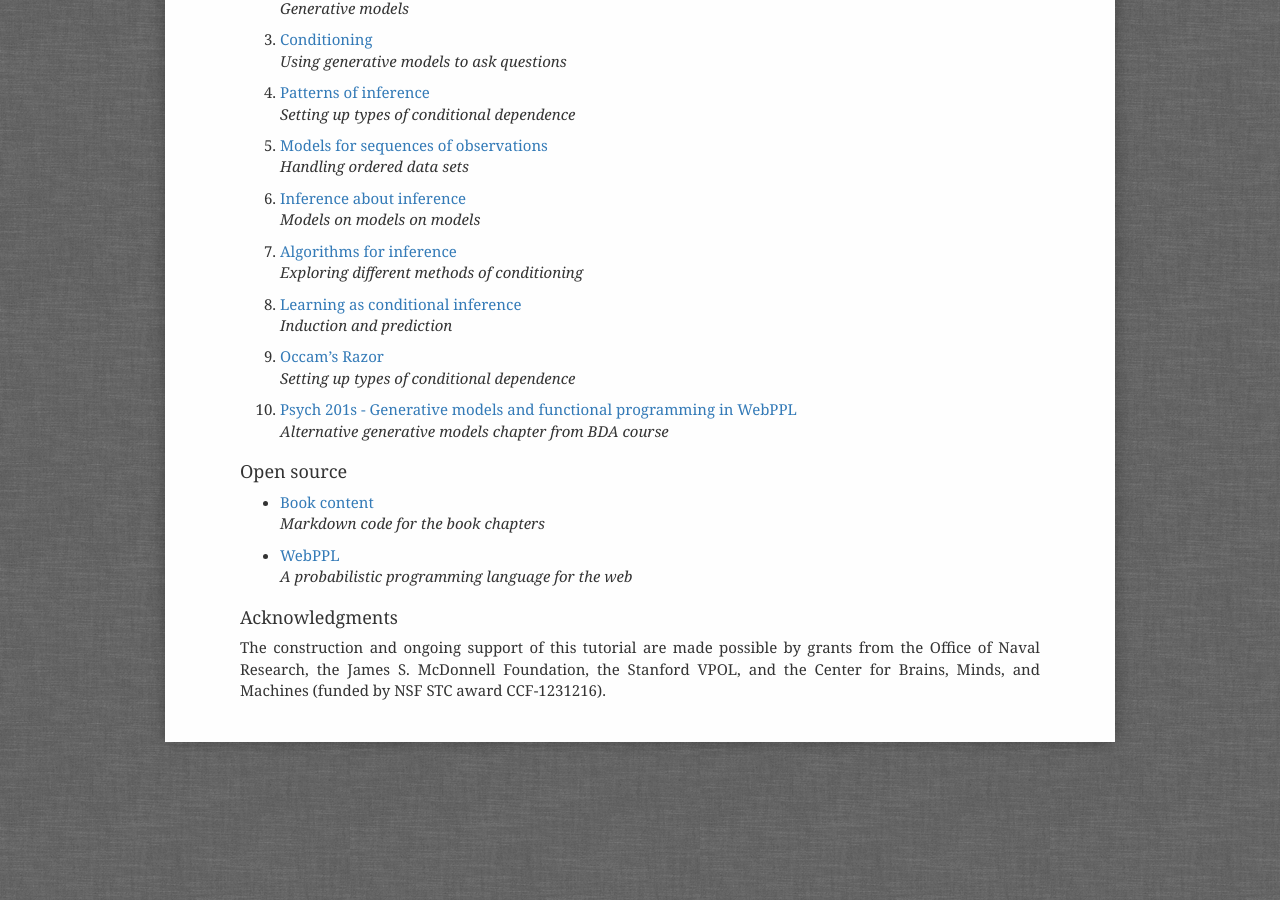
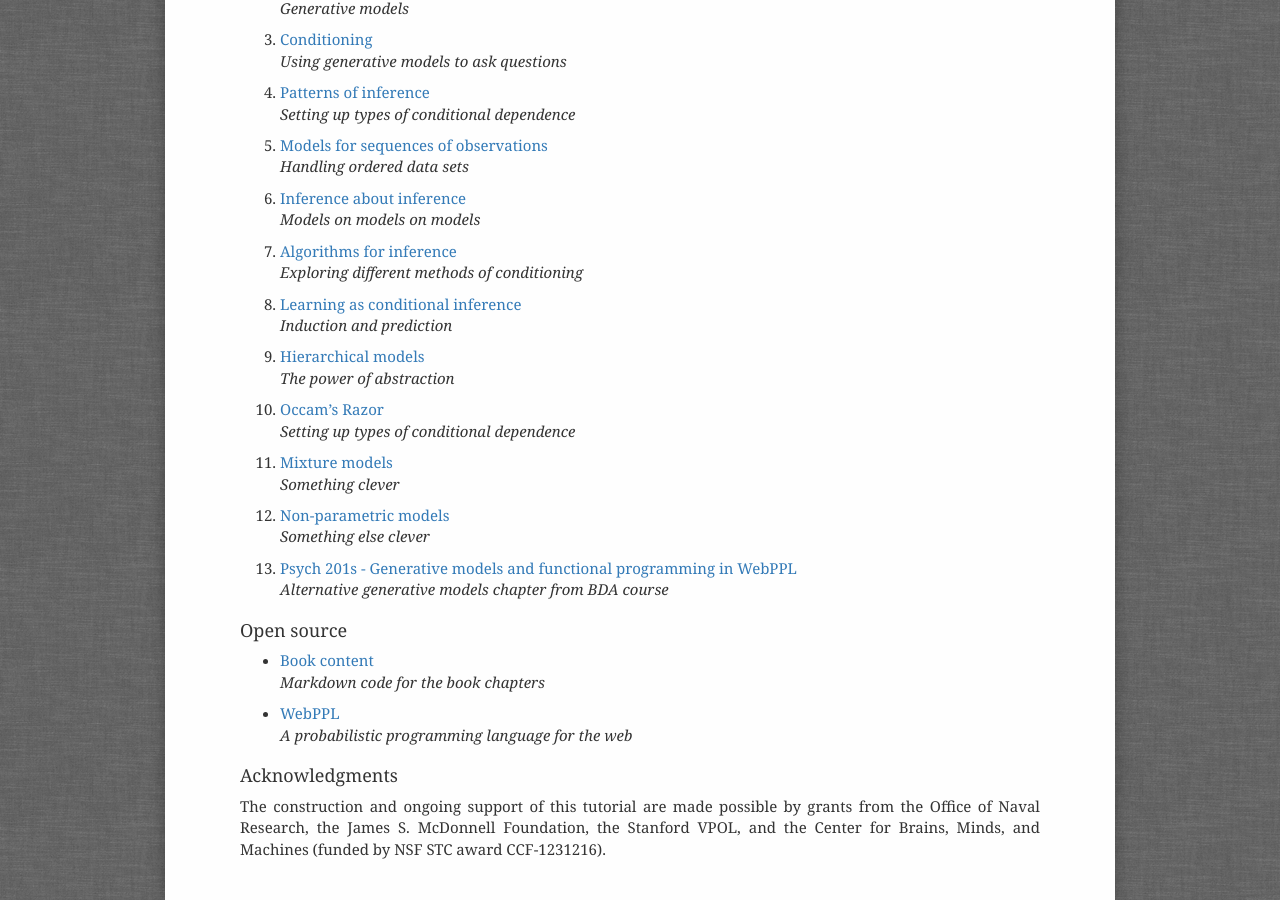
Before and after one commit to probmods/probmods2, a Jekyll site: the page built from index.md, in a window 1280 px wide and 900 px high, scrolled down 572 px. Built offline with Jekyll 4.4.1, drawn with Linux system fonts in a browser that asks for light colours; nearby versions of some CDN libraries; some web fonts are replaced; library files that are not in the unit come from our copies.

Commit message:
Fix headers to show up in index

```diff
--- a/chapters/09-hierarchical-models.md
+++ b/chapters/09-hierarchical-models.md
@@ -1,3 +1,9 @@
+---
+layout: chapter
+title: Hierarchical models
+description: The power of abstraction
+---
+
 % Hierarchical models
 
 <!-- NEED TO BREAK THIS DOWN INTO TWO KINDS OF POINTS:
--- a/chapters/11-mixture-models.md
+++ b/chapters/11-mixture-models.md
@@ -1,6 +1,12 @@
+---
+layout: chapter
+title: Mixture models
+description: Something clever
+---
+
 % Mixture models
 
-In the chapter on [Hierarchical Models](hierarchical-models.html), we saw the power of probabilistic inference in learning about the latent structure underlying different kinds of observations: the mixture of colors in different bags of marbles, or the prototypical features of categories of animals. In that discussion we always assumed that we knew what kind each observation belonged to---the bag that each marble came from, or the subordinate, basic, and superordinate category of each object. Knowing this allowed us to pool the information from each observation for the appropriate latent variables. What if we don't know *a priori* how to divide up our observations? In this chapter we explore the problem of simultaneously discovering kinds and their properties -- this can be done using *mixture models*.
+In the chapter on [Hierarchical Models]({{base.url}}/chapters/09-hierarchical-models.html), we saw the power of probabilistic inference in learning about the latent structure underlying different kinds of observations: the mixture of colors in different bags of marbles, or the prototypical features of categories of animals. In that discussion we always assumed that we knew what kind each observation belonged to---the bag that each marble came from, or the subordinate, basic, and superordinate category of each object. Knowing this allowed us to pool the information from each observation for the appropriate latent variables. What if we don't know *a priori* how to divide up our observations? In this chapter we explore the problem of simultaneously discovering kinds and their properties -- this can be done using *mixture models*.
 
 # Learning Categories
 Imagine a child who enters the world and begins to see objects. She can't begin by learning the typical features of cats or mice, because she doesn't yet know that there are such kinds of objects as cats and mice. Yet she may quickly notice that some of the objects all tend to purr and have claws, while other objects are small and run fast---she can
--- a/chapters/12-non-parametric-models.md
+++ b/chapters/12-non-parametric-models.md
@@ -1,3 +1,9 @@
+---
+layout: chapter
+title: Non-parametric models
+description: Something else clever
+---
+
 % Non-parametric models
 % Noah Goodman; Timothy J. O'Donnell; Josh Tenenbaum
 
```
